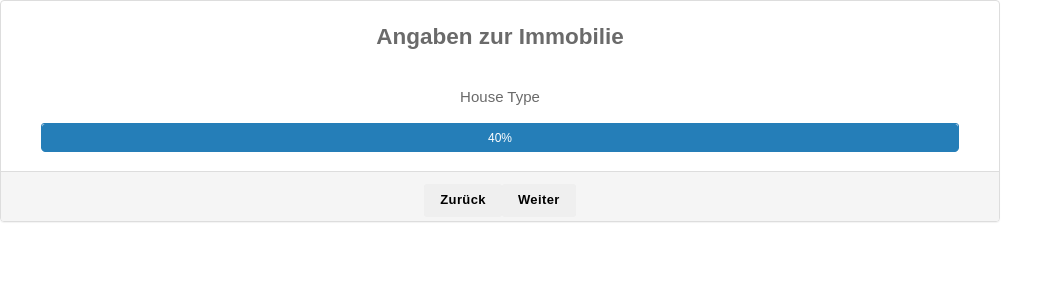
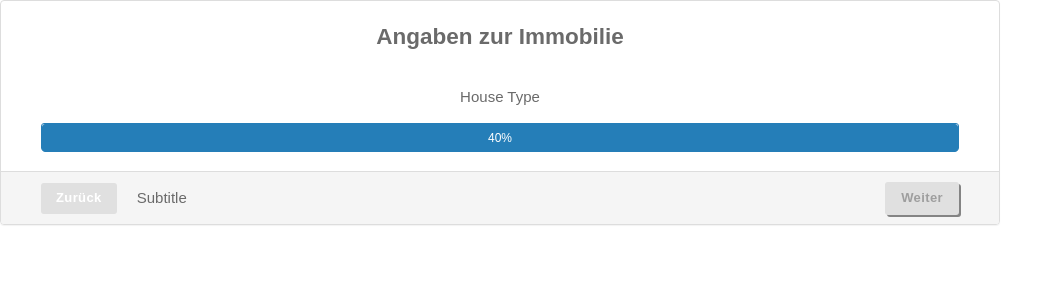
Before and after one commit to veronika212/projekt1, a React (Create React App) app: page / in a window 1280 px wide. Shown: the top 300 px of the page, without its empty margins (0-1063 px from the left). Built offline with nearby package versions, Linux system fonts and the light colour scheme.

Commit message:
fix className in component "Button", styling buttons in footer with display: flex

```diff
--- a/src/components/common/Button/Button.css
+++ b/src/components/common/Button/Button.css
@@ -1,7 +1,5 @@
 .button {
   border-radius: 3px;
-  padding-left: 25px;
-  padding-right: 25px;
   font-weight: 600;
   text-align: center;
   cursor: pointer;
--- a/src/components/common/Button/Button.jsx
+++ b/src/components/common/Button/Button.jsx
@@ -2,9 +2,9 @@ import React from 'react';
 
 import './Button.css';
 
-const Button = ({ onClick, disabled, label }) => {
+const Button = ({ onClick, disabled, label, className }) => {
   return (
-    <button disabled={disabled} onClick={onClick} className="button">
+    <button disabled={disabled} onClick={onClick} className={`button ${className}`}>
       {label}
     </button>
   );
--- a/src/components/common/Button/Button.scss
+++ b/src/components/common/Button/Button.scss
@@ -1,7 +1,5 @@
 .button {
   border-radius: 3px;
-  padding-left: 25px;
-  padding-right: 25px;
   font-weight: 600;
   text-align: center;
   cursor: pointer;
--- a/src/components/common/Footer/Footer.css
+++ b/src/components/common/Footer/Footer.css
@@ -1,21 +1,21 @@
 .footer {
+  display: flex;
+  align-items: center;
   background-color: #f5f5f5;
   border-top: 1px solid #ddd;
   border-bottom-right-radius: 3px;
   border-bottom-left-radius: 3px;
   min-height: 50px;
   padding: 0 40px; }
-
-.footer-btn {
-  padding-top: 12px; }
-  .footer-btn__btn-prev {
+  .footer__btn-prev {
     background: #e0e0e0;
     border: none;
     color: #fff;
-    border-radius: 3px;
-    float: left !important; }
-  .footer-btn__btn-next {
+    border-radius: 3px; }
+  .footer__btn-next {
     background: #e0e0e0 !important;
     color: #9e9e9e !important;
     box-shadow: 2px 2px 0 0 #848484;
-    float: right !important; }
+    margin-left: auto; }
+  .footer__subtitle {
+    margin-left: 20px; }
--- a/src/components/common/Footer/Footer.js
+++ b/src/components/common/Footer/Footer.js
@@ -6,21 +6,21 @@ import './Footer.css';
 const Footer = ({ handlePrevClick, handleNextClick, prevDisabled, nextDisabled }) => {
   return (
     <footer className="footer">
-      <div className="footer-btn">
       <Button
         disabled={prevDisabled}
         onClick={() => handlePrevClick()}
         label={'Zurück'}
-          className="footer-btn__btn-prev"
+        className="footer__btn-prev"
       />
+
+      <p className="footer__subtitle">Subtitle</p>
 
       <Button
         disabled={nextDisabled}
         onClick={() => handleNextClick()}
         label={'Weiter'}
-          className="footer-btn__btn-next"
+        className="footer__btn-next"
       />
-      </div>
     </footer>
   );
 };
--- a/src/components/common/Footer/Footer.scss
+++ b/src/components/common/Footer/Footer.scss
@@ -1,29 +1,28 @@
 .footer {
+  display: flex;
+  align-items: center;
   background-color: #f5f5f5;
   border-top: 1px solid #ddd;
   border-bottom-right-radius: 3px;
   border-bottom-left-radius: 3px;
   min-height: 50px;
   padding: 0 40px;
-}
-
-.footer-btn {
-  //display: flex;
-  padding-top: 12px;
 
   &__btn-prev {
     background: #e0e0e0;
     border: none;
     color: #fff;
     border-radius: 3px;
-    //justify-content: start;
-    float: left !important;
   }
 
   &__btn-next {
     background: #e0e0e0 !important;
     color: #9e9e9e !important;
     box-shadow: 2px 2px 0 0 #848484;
-    float: right !important;
+    margin-left: auto;
+  }
+
+  &__subtitle {
+    margin-left: 20px;
   }
 }
```
Lines whose indentation alone changed are shown as unchanged.
